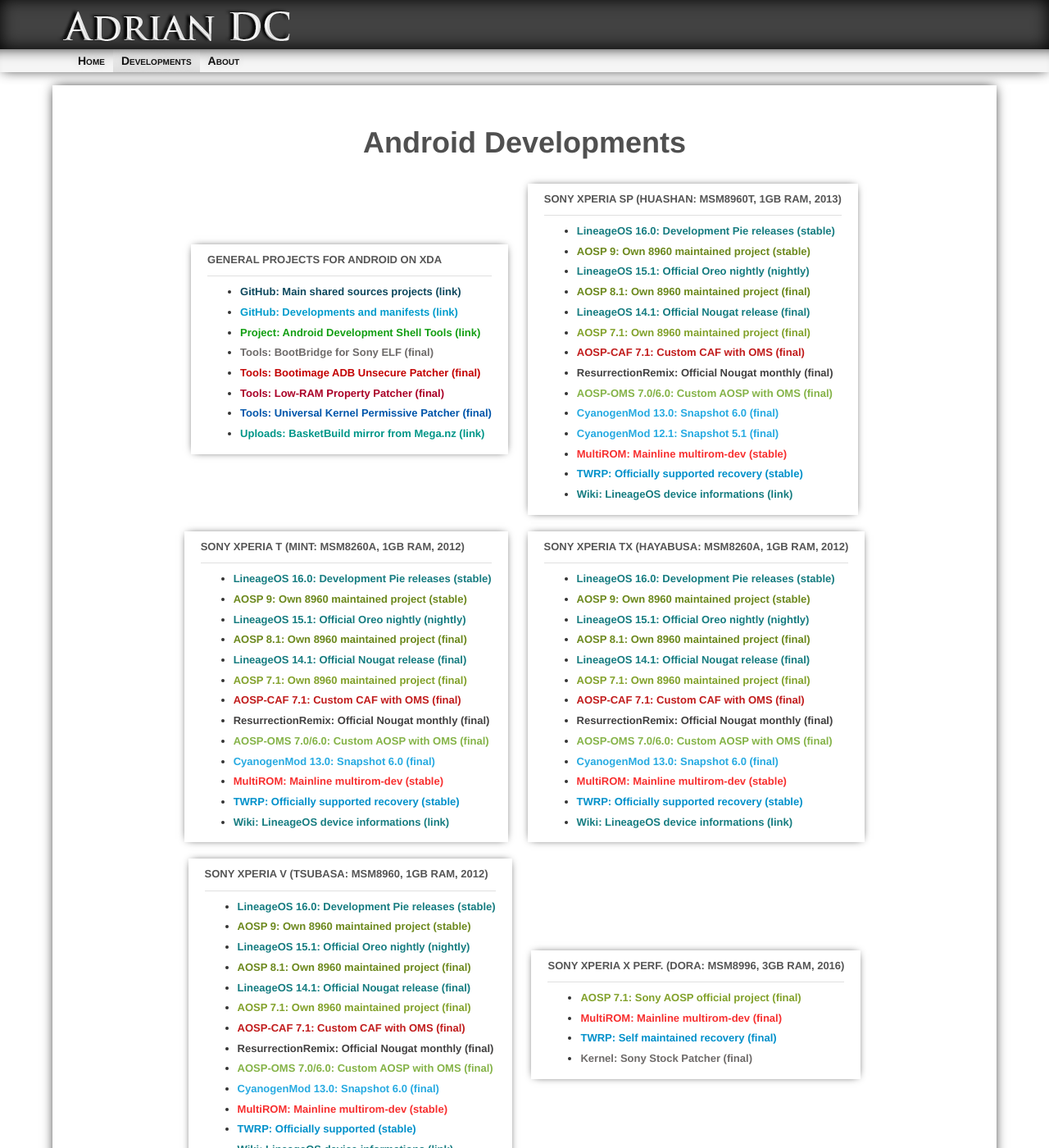
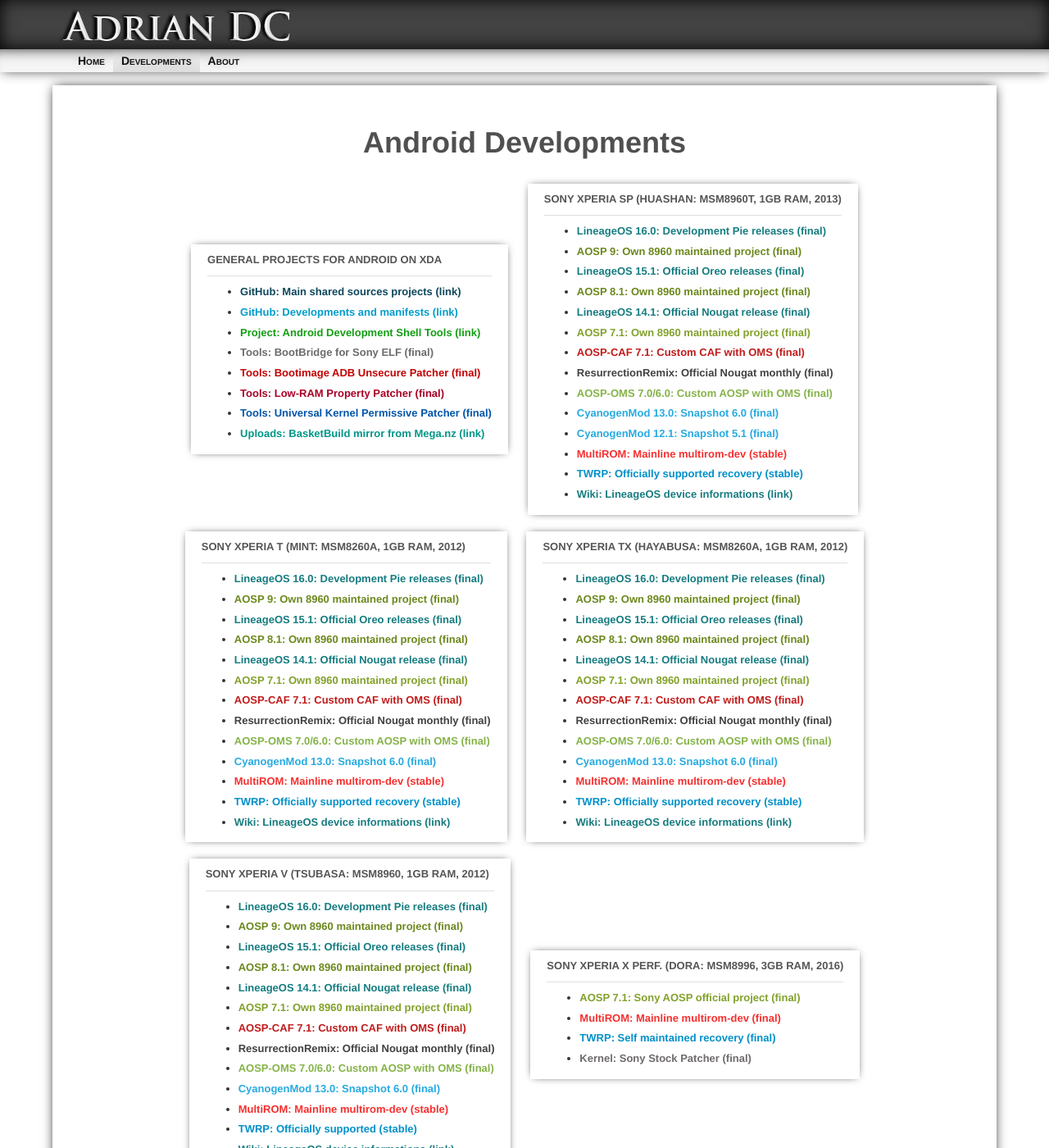
Before and after one commit to AdrianDC/adriandc.github.io, a Jekyll site: the page built from developments.md, in a window 1280 px wide and 1400 px high. Shown: the whole window at 82% size. Built offline with Jekyll 4.4.1, drawn with Linux system fonts in a browser that asks for light colours; nearby versions of some CDN libraries.

Commit message:
developments: update 'final' Xperia SP/T/TX/V releases threads
Change-Id: I7be6eefdf8e1ff63fdb3a96a4286297547d41e7c

```diff
--- a/developments.md
+++ b/developments.md
@@ -26,9 +26,9 @@
 <div class="card">
 ##### [SONY XPERIA SP (HUASHAN: MSM8960T, 1GB RAM, 2013)](https://www.gsmarena.com/sony_xperia_sp-5364.php){: target="_blank" }
 <div class="card-divider"></div>
-* [<span style="color:#167C80">LineageOS 16.0: Development Pie releases (stable)</span>](https://forum.xda-developers.com/-/-t3958433){: target="_blank" }
-* [<span style="color:#6C881D">AOSP 9: Own 8960 maintained project (stable)</span>](https://forum.xda-developers.com/-/-t3958464){: target="_blank" }
-* [<span style="color:#167C80">LineageOS 15.1: Official Oreo nightly (nightly)</span>](https://forum.xda-developers.com/-/-t3758221){: target="_blank" }
+* [<span style="color:#167C80">LineageOS 16.0: Development Pie releases (final)</span>](https://forum.xda-developers.com/-/-t3958433){: target="_blank" }
+* [<span style="color:#6C881D">AOSP 9: Own 8960 maintained project (final)</span>](https://forum.xda-developers.com/-/-t3958464){: target="_blank" }
+* [<span style="color:#167C80">LineageOS 15.1: Official Oreo releases (final)</span>](https://forum.xda-developers.com/-/-t3758221){: target="_blank" }
 * [<span style="color:#6C881D">AOSP 8.1: Own 8960 maintained project (final)</span>](https://forum.xda-developers.com/-/-t3666304){: target="_blank" }
 * [<span style="color:#167C80">LineageOS 14.1: Official Nougat release (final)</span>](https://forum.xda-developers.com/-/-t3529514){: target="_blank" }
 * [<span style="color:#82A12B">AOSP 7.1: Own 8960 maintained project (final)</span>](https://forum.xda-developers.com/-/-t3449300){: target="_blank" }
@@ -45,9 +45,9 @@
 <div class="card">
 ##### [SONY XPERIA T (MINT: MSM8260A, 1GB RAM, 2012)](https://www.gsmarena.com/sony_xperia_t-4899.php){: target="_blank" }
 <div class="card-divider"></div>
-* [<span style="color:#167C80">LineageOS 16.0: Development Pie releases (stable)</span>](https://forum.xda-developers.com/-/-t3958431){: target="_blank" }
-* [<span style="color:#6C881D">AOSP 9: Own 8960 maintained project (stable)</span>](https://forum.xda-developers.com/-/-t3958463){: target="_blank" }
-* [<span style="color:#167C80">LineageOS 15.1: Official Oreo nightly (nightly)</span>](https://forum.xda-developers.com/-/-t3758219){: target="_blank" }
+* [<span style="color:#167C80">LineageOS 16.0: Development Pie releases (final)</span>](https://forum.xda-developers.com/-/-t3958431){: target="_blank" }
+* [<span style="color:#6C881D">AOSP 9: Own 8960 maintained project (final)</span>](https://forum.xda-developers.com/-/-t3958463){: target="_blank" }
+* [<span style="color:#167C80">LineageOS 15.1: Official Oreo releases (final)</span>](https://forum.xda-developers.com/-/-t3758219){: target="_blank" }
 * [<span style="color:#6C881D">AOSP 8.1: Own 8960 maintained project (final)</span>](https://forum.xda-developers.com/-/-t3666303){: target="_blank" }
 * [<span style="color:#167C80">LineageOS 14.1: Official Nougat release (final)</span>](https://forum.xda-developers.com/-/-t3529554){: target="_blank" }
 * [<span style="color:#82A12B">AOSP 7.1: Own 8960 maintained project (final)</span>](https://forum.xda-developers.com/-/-t3490463){: target="_blank" }
@@ -63,9 +63,9 @@
 <div class="card">
 ##### [SONY XPERIA TX (HAYABUSA: MSM8260A, 1GB RAM, 2012)](https://www.gsmarena.com/sony_xperia_tx-4959.php){: target="_blank" }
 <div class="card-divider"></div>
-* [<span style="color:#167C80">LineageOS 16.0: Development Pie releases (stable)</span>](https://forum.xda-developers.com/-/-t3958431){: target="_blank" }
-* [<span style="color:#6C881D">AOSP 9: Own 8960 maintained project (stable)</span>](https://forum.xda-developers.com/-/-t3958463){: target="_blank" }
-* [<span style="color:#167C80">LineageOS 15.1: Official Oreo nightly (nightly)</span>](https://forum.xda-developers.com/-/-t3758219){: target="_blank" }
+* [<span style="color:#167C80">LineageOS 16.0: Development Pie releases (final)</span>](https://forum.xda-developers.com/-/-t3958431){: target="_blank" }
+* [<span style="color:#6C881D">AOSP 9: Own 8960 maintained project (final)</span>](https://forum.xda-developers.com/-/-t3958463){: target="_blank" }
+* [<span style="color:#167C80">LineageOS 15.1: Official Oreo releases (final)</span>](https://forum.xda-developers.com/-/-t3758219){: target="_blank" }
 * [<span style="color:#6C881D">AOSP 8.1: Own 8960 maintained project (final)</span>](https://forum.xda-developers.com/-/-t3666303){: target="_blank" }
 * [<span style="color:#167C80">LineageOS 14.1: Official Nougat release (final)</span>](https://forum.xda-developers.com/-/-t3529555){: target="_blank" }
 * [<span style="color:#82A12B">AOSP 7.1: Own 8960 maintained project (final)</span>](https://forum.xda-developers.com/-/-t3490463){: target="_blank" }
@@ -81,9 +81,9 @@
 <div class="card">
 ##### [SONY XPERIA V (TSUBASA: MSM8960, 1GB RAM, 2012)](https://www.gsmarena.com/sony_xperia_v-4958.php){: target="_blank" }
 <div class="card-divider"></div>
-* [<span style="color:#167C80">LineageOS 16.0: Development Pie releases (stable)</span>](https://forum.xda-developers.com/-/-t3958431){: target="_blank" }
-* [<span style="color:#6C881D">AOSP 9: Own 8960 maintained project (stable)</span>](https://forum.xda-developers.com/-/-t3958463){: target="_blank" }
-* [<span style="color:#167C80">LineageOS 15.1: Official Oreo nightly (nightly)</span>](https://forum.xda-developers.com/-/-t3758219){: target="_blank" }
+* [<span style="color:#167C80">LineageOS 16.0: Development Pie releases (final)</span>](https://forum.xda-developers.com/-/-t3958431){: target="_blank" }
+* [<span style="color:#6C881D">AOSP 9: Own 8960 maintained project (final)</span>](https://forum.xda-developers.com/-/-t3958463){: target="_blank" }
+* [<span style="color:#167C80">LineageOS 15.1: Official Oreo releases (final)</span>](https://forum.xda-developers.com/-/-t3758219){: target="_blank" }
 * [<span style="color:#6C881D">AOSP 8.1: Own 8960 maintained project (final)</span>](https://forum.xda-developers.com/-/-t3666303){: target="_blank" }
 * [<span style="color:#167C80">LineageOS 14.1: Official Nougat release (final)</span>](https://forum.xda-developers.com/-/-t3529556){: target="_blank" }
 * [<span style="color:#82A12B">AOSP 7.1: Own 8960 maintained project (final)</span>](https://forum.xda-developers.com/-/-t3490463){: target="_blank" }
```
